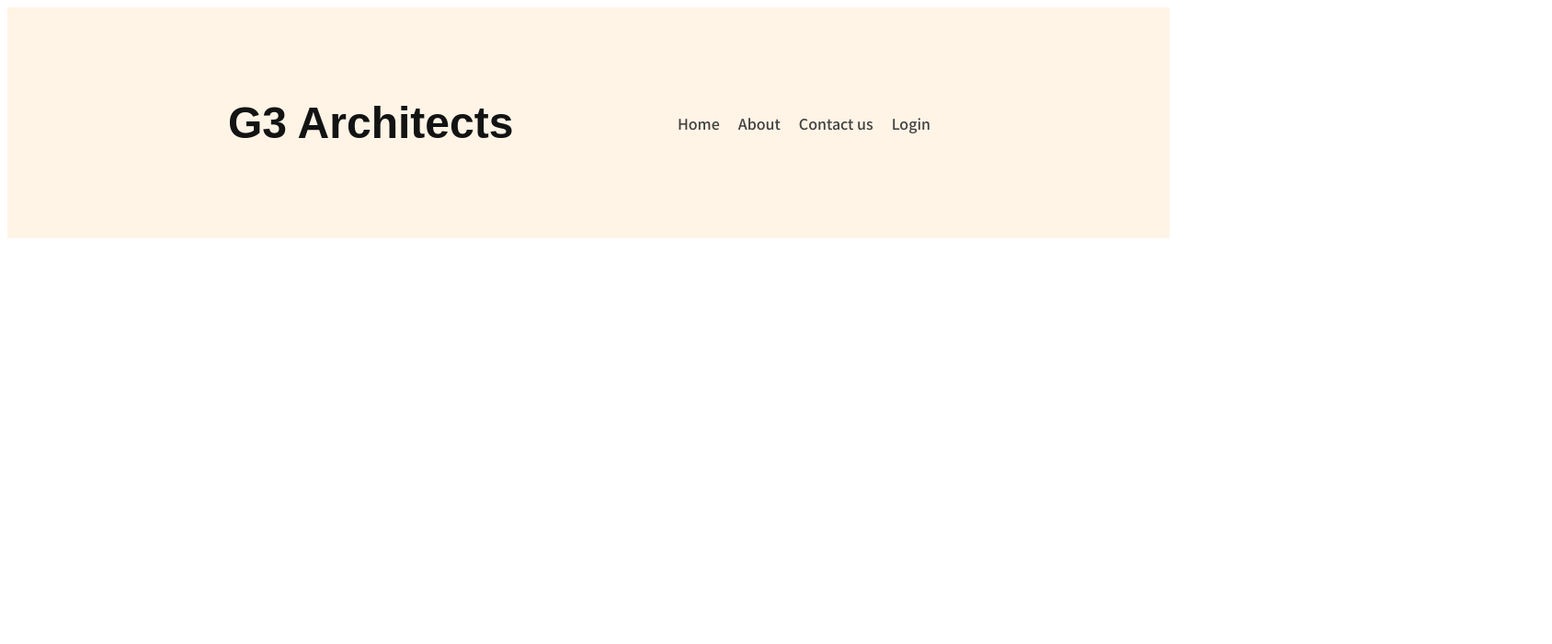
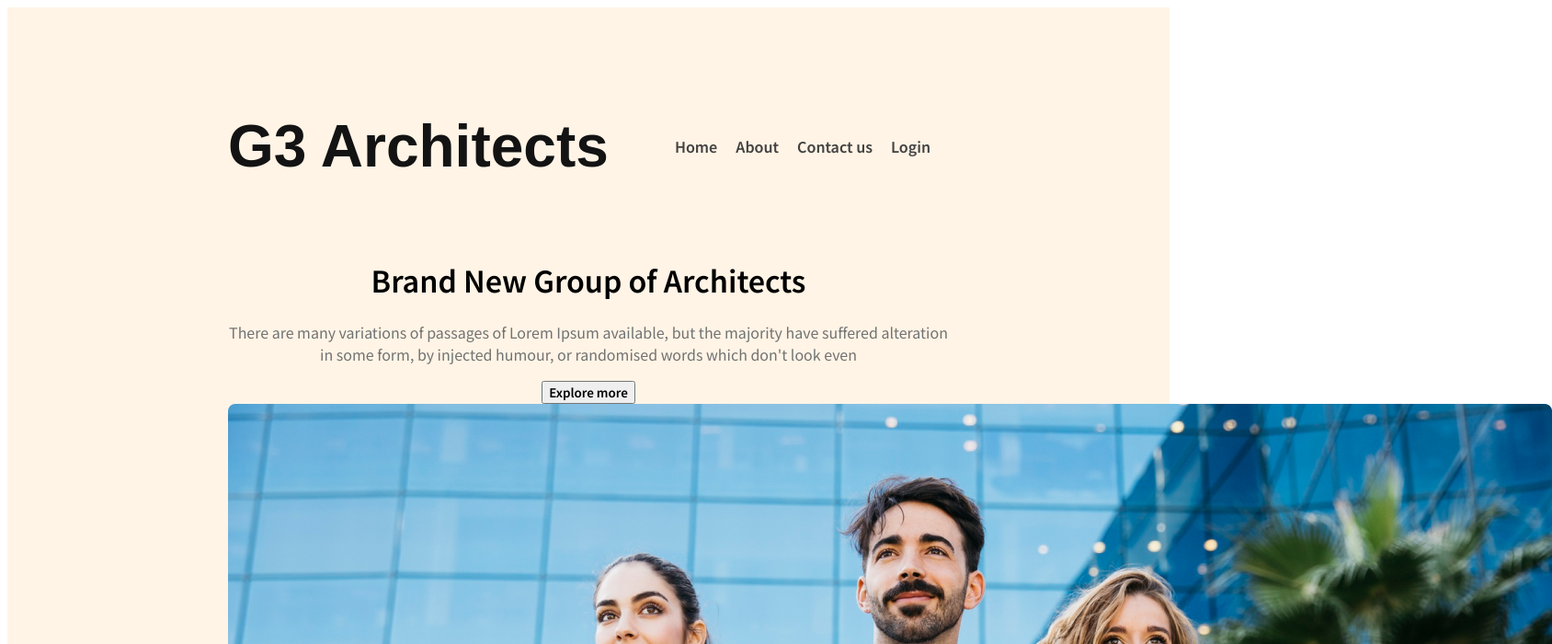
Before and after one commit to rishadislam1/g3-architect-website, a plain HTML site: page index.html in a window 1280 px wide. Shown: the top 700 px of the page at 92% size, 1688 px wide, since content can reach past the window. Drawn offline with Linux system fonts and the light colour scheme; a web font is replaced by a local one.

Commit message:
banner content added

```diff
--- a/index.html
+++ b/index.html
@@ -17,6 +17,16 @@
                 <li><a href="">Login</a></li>
             </ul>
         </nav>
+        <div class= "banner">
+            <div class= "banner-content">
+                <h1 class="banner-title">Brand New Group of Architects</h1>
+            <p class="banner-description">There are many variations of passages of Lorem Ipsum available,
+                but the majority have suffered alteration in some form, by injected humour, or randomised words
+                 which don't look even</p>
+                 <button class="btn-primary">Explore more</button>
+            </div>
+                 <img src="images/banner.png" alt="">
+        </div>
 
     </header>
     <main>
--- a/style/architect.css
+++ b/style/architect.css
@@ -2,12 +2,15 @@
 @import url('https://fonts.googleapis.com/css2?family=Inria+Sans:ital,wght@0,300;0,400;0,700;1,300;1,400;1,700&family=Noto+Sans+JP:wght@100..900&family=Protest+Guerrilla&display=swap');
 @import url('https://fonts.googleapis.com/css2?family=Inria+Sans:ital,wght@0,300;0,400;0,700;1,300;1,400;1,700&family=Mingzat&family=Noto+Sans+JP:wght@100..900&family=Protest+Guerrilla&display=swap');
 
-
-body {
+/*shared-styles*/
+* {
     font-family: "Noto Sans JP", sans-serif;
   font-optical-sizing: auto;
   font-weight: 600;
   font-style: normal;
+}
+.btn-primary{
+
 }
 header {
   background: rgba(255, 144, 14, 0.1);
@@ -42,3 +45,20 @@ nav li a {
   text-decoration: none;
   color: #424242;
 }
+.banner-content{
+  max-width: 800;
+  text-align: center;
+  margin:auto;
+}
+.nav-title{
+  color:#131313;
+  font-size: 4rem;
+  font-style: normal;
+  font-weight: 700;
+}
+.banner-description{
+  font-size: 16px;
+  font-weight: 400;
+  color:#727272;
+
+}
```
Also changed, not shown: practiceCodes/prac.html (added, +42 -0 lines), practiceCodes/pracs.css (added).
